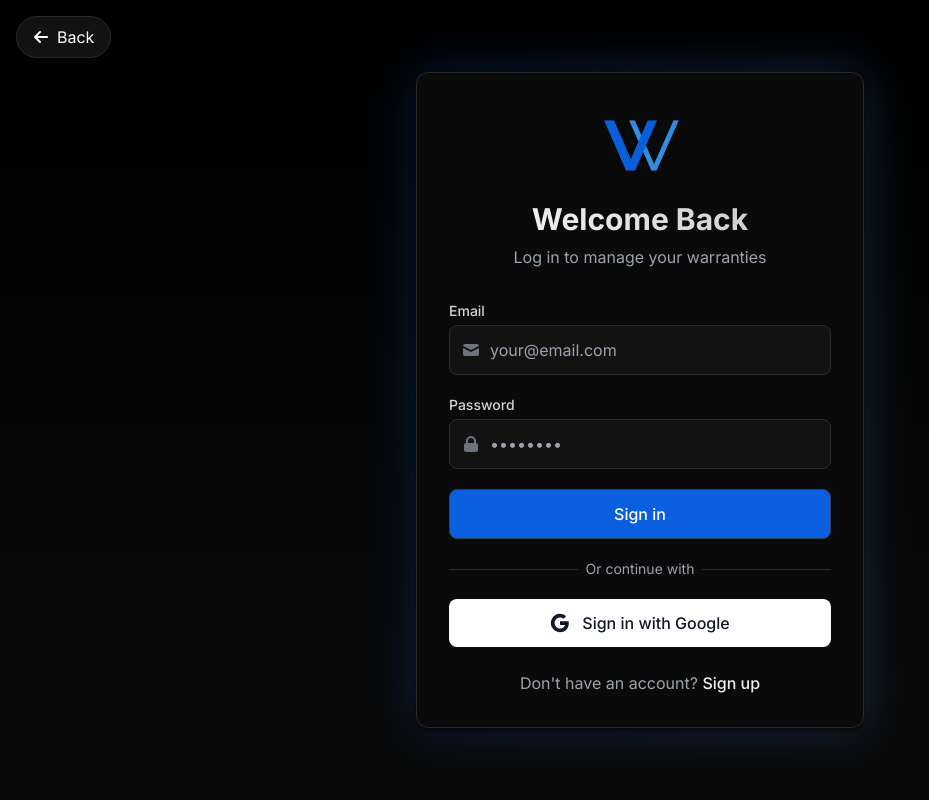
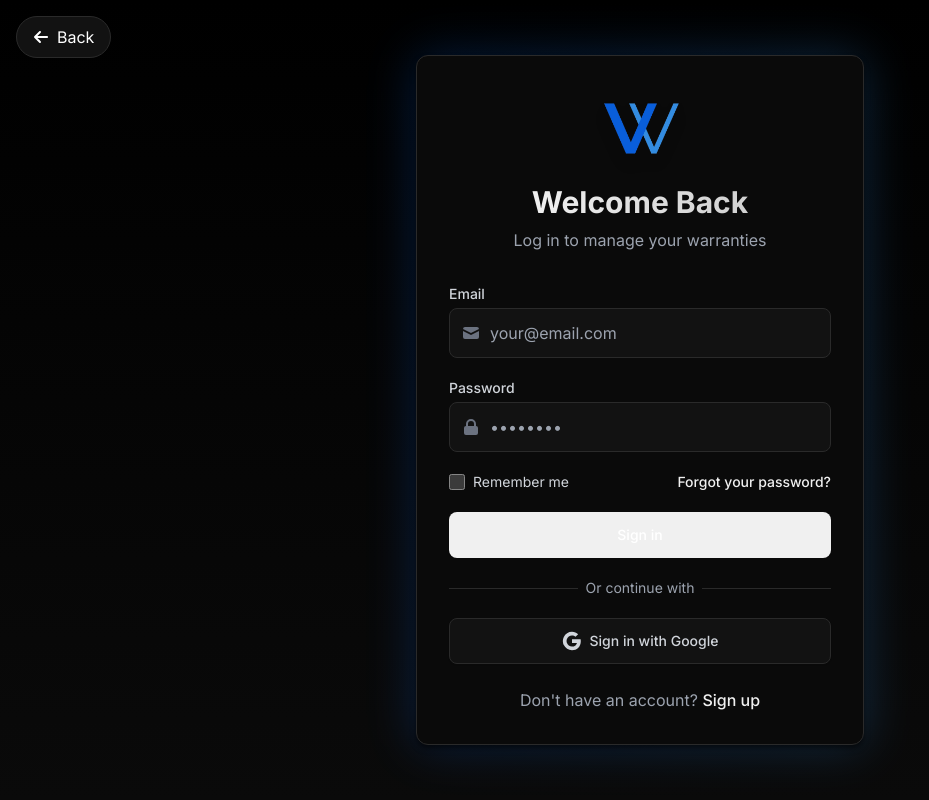
Before and after one commit to khanmcodes/Warranty-Wallet, a React (Vite) app in the folder client/: page /login in a window 1280 px wide. Shown: the whole page, without its empty margins (0-929 px from the left). Built offline with nearby package versions, Linux system fonts and the light colour scheme.

Commit message:
Handling google login

```diff
--- a/client/src/pages/Login.jsx
+++ b/client/src/pages/Login.jsx
@@ -182,20 +182,41 @@ export default function Login({ setIsLoggedIn }) {
               </div>
             </div>
 
+            <div className="flex items-center justify-between">
+              <div className="flex items-center">
+                <input
+                  id="remember-me"
+                  name="remember-me"
+                  type="checkbox"
+                  className="h-4 w-4 text-primary focus:ring-primary border-borderColor rounded bg-darkBg-700"
+                />
+                <label
+                  htmlFor="remember-me"
+                  className="ml-2 block text-sm text-gray-300"
+                >
+                  Remember me
+                </label>
+              </div>
+
+              <div className="text-sm">
+                <a
+                  href="#"
+                  className="font-medium text-primary hover:text-primary/80"
+                >
+                  Forgot your password?
+                </a>
+              </div>
+            </div>
+
+            <div>
               <button
                 type="submit"
-              className="w-full py-3 px-4 bg-accent text-white rounded-lg hover:bg-accent/50 transition-all disabled:opacity-50 disabled:cursor-not-allowed"
                 disabled={isLoading}
+                className="w-full flex justify-center py-3 px-4 border border-transparent rounded-lg shadow-sm text-sm font-medium text-white bg-primary hover:bg-primary/90 focus:outline-none focus:ring-2 focus:ring-offset-2 focus:ring-primary disabled:opacity-50 disabled:cursor-not-allowed"
               >
-              {isLoading ? (
-                <div className="flex items-center justify-center">
-                  <Loader />
-                  <span>Signing in...</span>
+                {isLoading ? <Loader /> : "Sign in"}
+              </button>
             </div>
-              ) : (
-                "Sign in"
-              )}
-            </button>
 
             <div className="relative">
               <div className="absolute inset-0 flex items-center">
@@ -206,11 +227,12 @@ export default function Login({ setIsLoggedIn }) {
               </div>
             </div>
 
+            <div>
               <a
-              href="https://warranty-wallet.onrender.com/api/auth/google"
-              className="w-full flex items-center justify-center gap-3 py-3 px-4 bg-white text-gray-900 rounded-lg hover:bg-gray-100 transition-all"
+                href="/api/auth/google"
+                className="w-full flex justify-center items-center py-3 px-4 border border-borderColor rounded-lg shadow-sm text-sm font-medium text-gray-300 bg-darkBg-700 hover:bg-darkBg-600 focus:outline-none focus:ring-2 focus:ring-offset-2 focus:ring-primary"
               >
-              <svg className="w-5 h-5" viewBox="0 0 24 24">
+                <svg className="h-5 w-5 mr-2" viewBox="0 0 24 24">
                   <path
                     fill="currentColor"
                     d="M22.56 12.25c0-.78-.07-1.53-.2-2.25H12v4.26h5.92c-.26 1.37-1.04 2.53-2.21 3.31v2.77h3.57c2.08-1.92 3.28-4.74 3.28-8.09z"
@@ -230,6 +252,7 @@ export default function Login({ setIsLoggedIn }) {
                 </svg>
                 Sign in with Google
               </a>
+            </div>
           </form>
 
           <div className="mt-6 text-center">
--- a/client/src/pages/Signup.jsx
+++ b/client/src/pages/Signup.jsx
@@ -90,7 +90,7 @@ export default function Signup() {
                 htmlFor="name"
                 className="block text-sm font-medium text-gray-300 mb-1"
               >
-                Full Name
+                Name
               </label>
               <div className="relative">
                 <div className="absolute inset-y-0 left-0 pl-3 flex items-center pointer-events-none">
@@ -180,28 +180,19 @@ export default function Signup() {
                   onChange={(e) => setPassword(e.target.value)}
                   className="block w-full pl-10 px-3 py-3 bg-darkBg-700 border border-borderColor rounded-lg focus:outline-none focus:ring-2 focus:ring-primary focus:border-primary text-darkText"
                   required
-                  minLength="6"
                 />
               </div>
-              <p className="text-xs text-gray-400 mt-1">
-                Must be at least 6 characters
-              </p>
             </div>
 
+            <div>
               <button
                 type="submit"
-              className="w-full py-3 px-4 bg-accent text-white rounded-lg hover:bg-accent/50 transition-all disabled:opacity-50 disabled:cursor-not-allowed"
                 disabled={isLoading}
+                className="w-full flex justify-center py-3 px-4 border border-transparent rounded-lg shadow-sm text-sm font-medium text-white bg-primary hover:bg-primary/90 focus:outline-none focus:ring-2 focus:ring-offset-2 focus:ring-primary disabled:opacity-50 disabled:cursor-not-allowed"
               >
-              {isLoading ? (
-                <div className="flex items-center justify-center">
-                  <Loader />
-                  <span>Creating account...</span>
+                {isLoading ? <Loader /> : "Sign up"}
+              </button>
             </div>
-              ) : (
-                "Create account"
-              )}
-            </button>
 
             <div className="relative">
               <div className="absolute inset-0 flex items-center">
@@ -212,11 +203,12 @@ export default function Signup() {
               </div>
             </div>
 
+            <div>
               <a
-              href="https://warranty-wallet.onrender.com/api/auth/google"
-              className="w-full flex items-center justify-center gap-3 py-3 px-4 bg-white text-gray-900 rounded-lg hover:bg-gray-100 transition-all"
+                href="/api/auth/google"
+                className="w-full flex justify-center items-center py-3 px-4 border border-borderColor rounded-lg shadow-sm text-sm font-medium text-gray-300 bg-darkBg-700 hover:bg-darkBg-600 focus:outline-none focus:ring-2 focus:ring-offset-2 focus:ring-primary"
               >
-              <svg className="w-5 h-5" viewBox="0 0 24 24">
+                <svg className="h-5 w-5 mr-2" viewBox="0 0 24 24">
                   <path
                     fill="currentColor"
                     d="M22.56 12.25c0-.78-.07-1.53-.2-2.25H12v4.26h5.92c-.26 1.37-1.04 2.53-2.21 3.31v2.77h3.57c2.08-1.92 3.28-4.74 3.28-8.09z"
@@ -234,8 +226,9 @@ export default function Signup() {
                     d="M12 5.38c1.62 0 3.06.56 4.21 1.64l3.15-3.15C17.45 2.09 14.97 1 12 1 7.7 1 3.99 3.47 2.18 7.07l3.66 2.84c.87-2.6 3.3-4.53 6.16-4.53z"
                   />
                 </svg>
-              Continue with Google
+                Sign up with Google
               </a>
+            </div>
           </form>
 
           <div className="mt-6 text-center">
```
Also changed, not shown: 1 other file (tests, documents, lock files or other folders). Lines whose indentation alone changed are shown as unchanged.
